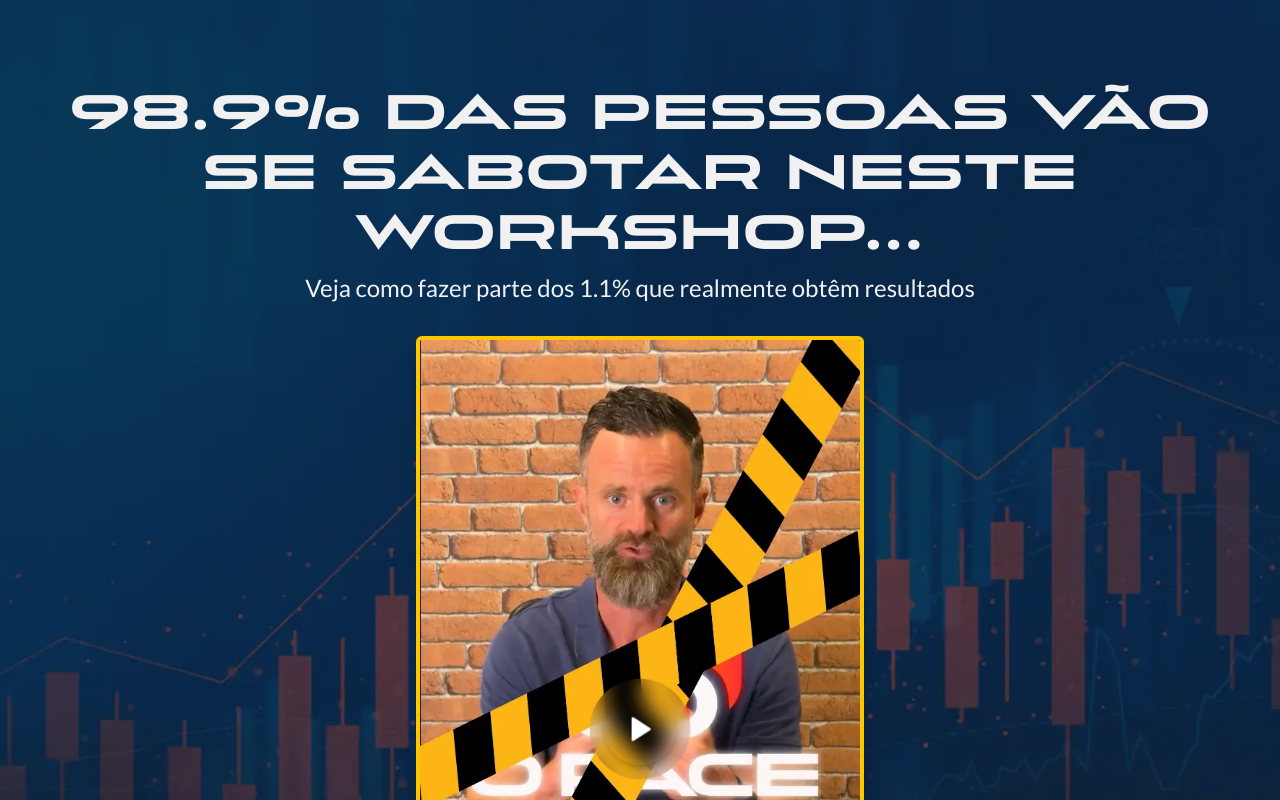
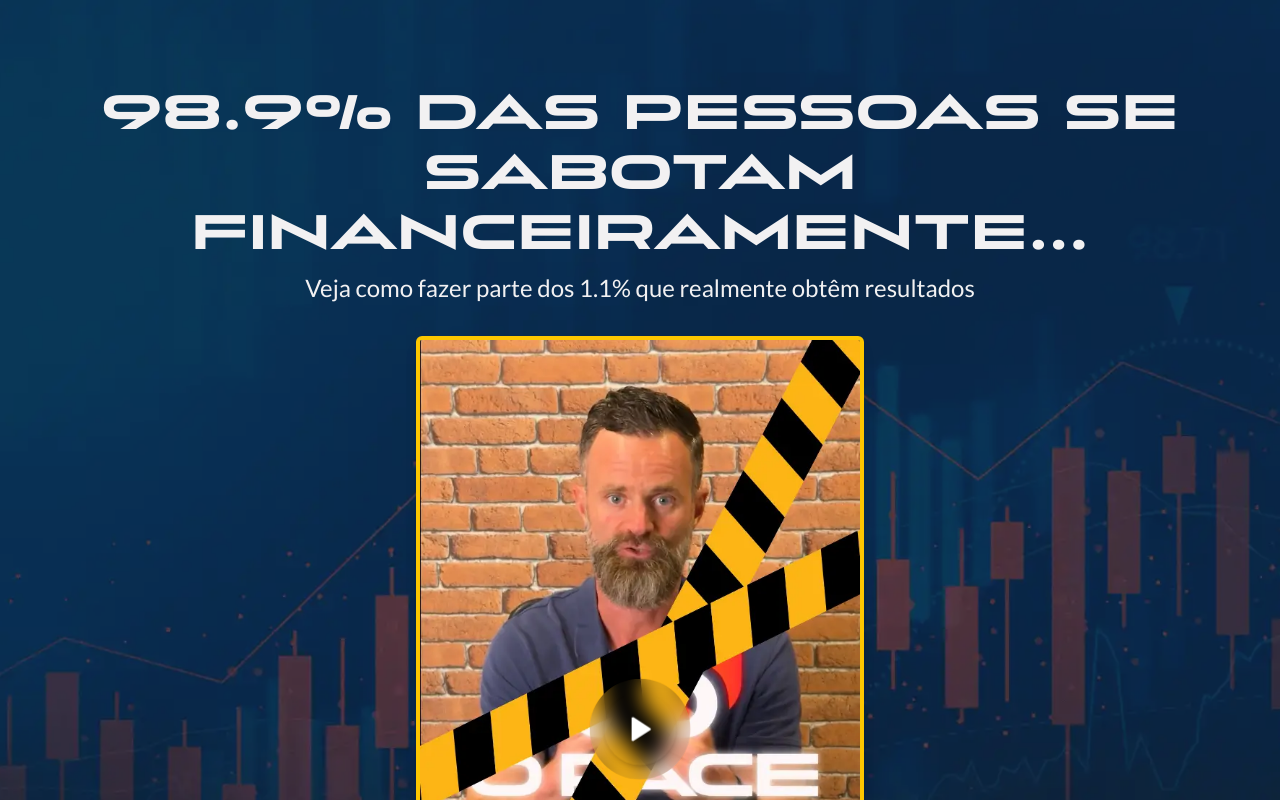
Before and after one commit to DevJeipi/lp-opacefinanceiro, a Next.js app: page / in a window 1280 px wide. Shown: the top 800 px of the page. Built offline with nearby package versions, Linux system fonts and the light colour scheme.

Commit message:
raw: copy title hero

```diff
--- a/src/components/home/SectionHero.tsx
+++ b/src/components/home/SectionHero.tsx
@@ -14,7 +14,7 @@ export function SectionHero() {
                 {/* Título no topo */}
                 <div className="text-center text-primary-white px-4">
                     <h1 className="font-heading font-bold text-2xl sm:text-3xl md:text-4xl lg:text-5xl mb-3 leading-tight">
-                        98.9% das Pessoas Vão Se Sabotar Neste Workshop...
+                        98.9% das Pessoas Se Sabotam Financeiramente...
                     </h1>
                     <p className="font-body text-base sm:text-lg md:text-xl lg:text-2xl">
                         Veja como fazer parte dos 1.1% que realmente obtêm resultados
```
